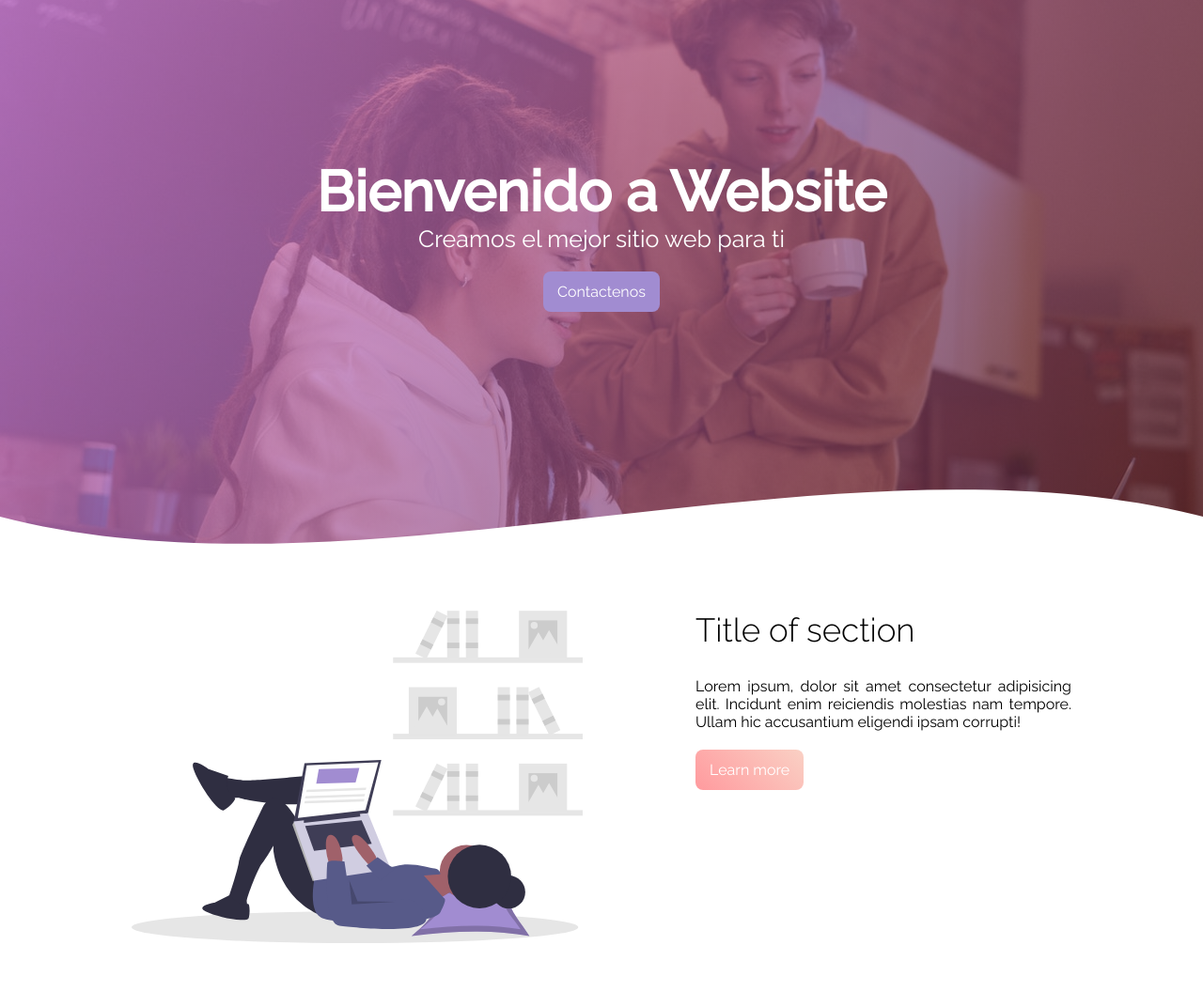
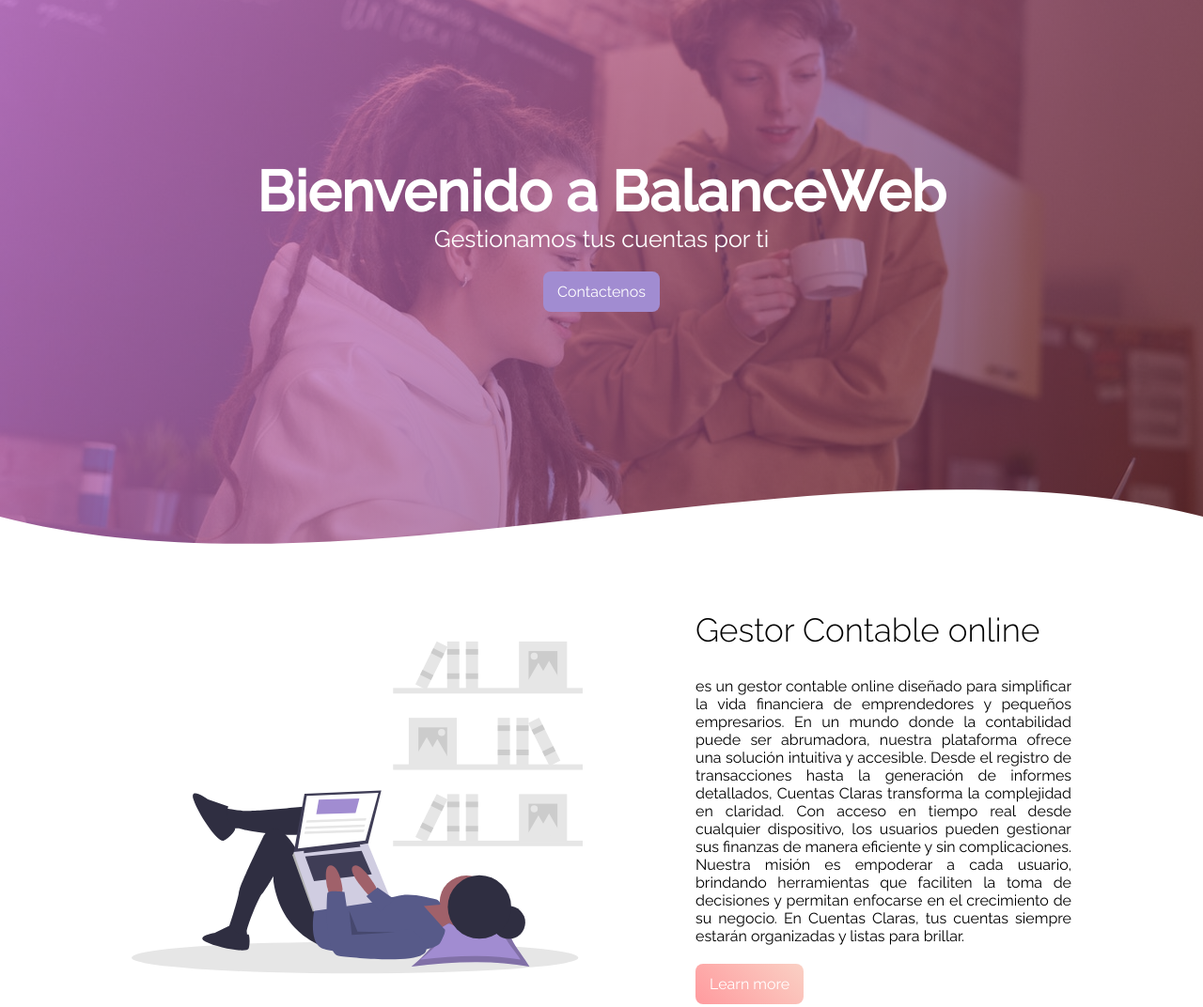
Before and after one commit to eldavid1792/BalanceWeb, a plain HTML site: page index.html in a window 1280 px wide. Shown: the top 1072 px of the page at 94% size. Drawn offline with Linux system fonts and the light colour scheme.

Commit message:
Update index.html

```diff
--- a/index.html
+++ b/index.html
@@ -13,8 +13,8 @@
 <body>
     <header class="hero">
         <div class="textos-hero">
-            <h1>Bienvenido a Website</h1>
-            <p>Creamos el mejor sitio web para ti</p>
+            <h1>Bienvenido a BalanceWeb</h1>
+            <p>Gestionamos tus cuentas por ti</p>
             <a href="#contacto">Contactenos</a>
         </div>
         <div class="svg-hero" style="height: 150px; overflow: hidden;"><svg viewBox="0 0 500 150" preserveAspectRatio="none"
@@ -28,9 +28,12 @@
     <section class="wave-contenedor website">
         <img src="img/ilustracion1.svg" alt="">
         <div class="contenedor-textos-main">
-            <h2 class="titulo left">Title of section</h2>
-            <p class="parrafo">Lorem ipsum, dolor sit amet consectetur adipisicing elit. Incidunt enim reiciendis
-                molestias nam tempore. Ullam hic accusantium eligendi ipsam corrupti!</p>
+            <h2 class="titulo left">Gestor Contable online</h2>
+            <p class="parrafo">es un gestor contable online diseñado para simplificar la vida financiera de emprendedores y pequeños empresarios. En un mundo donde la contabilidad puede ser abrumadora, nuestra plataforma ofrece una solución intuitiva y accesible.
+
+                Desde el registro de transacciones hasta la generación de informes detallados, Cuentas Claras transforma la complejidad en claridad. Con acceso en tiempo real desde cualquier dispositivo, los usuarios pueden gestionar sus finanzas de manera eficiente y sin complicaciones.
+
+                Nuestra misión es empoderar a cada usuario, brindando herramientas que faciliten la toma de decisiones y permitan enfocarse en el crecimiento de su negocio. En Cuentas Claras, tus cuentas siempre estarán organizadas y listas para brillar.</p>
             <a href="" class="cta">Learn more</a>
         </div>
     </section>
```
